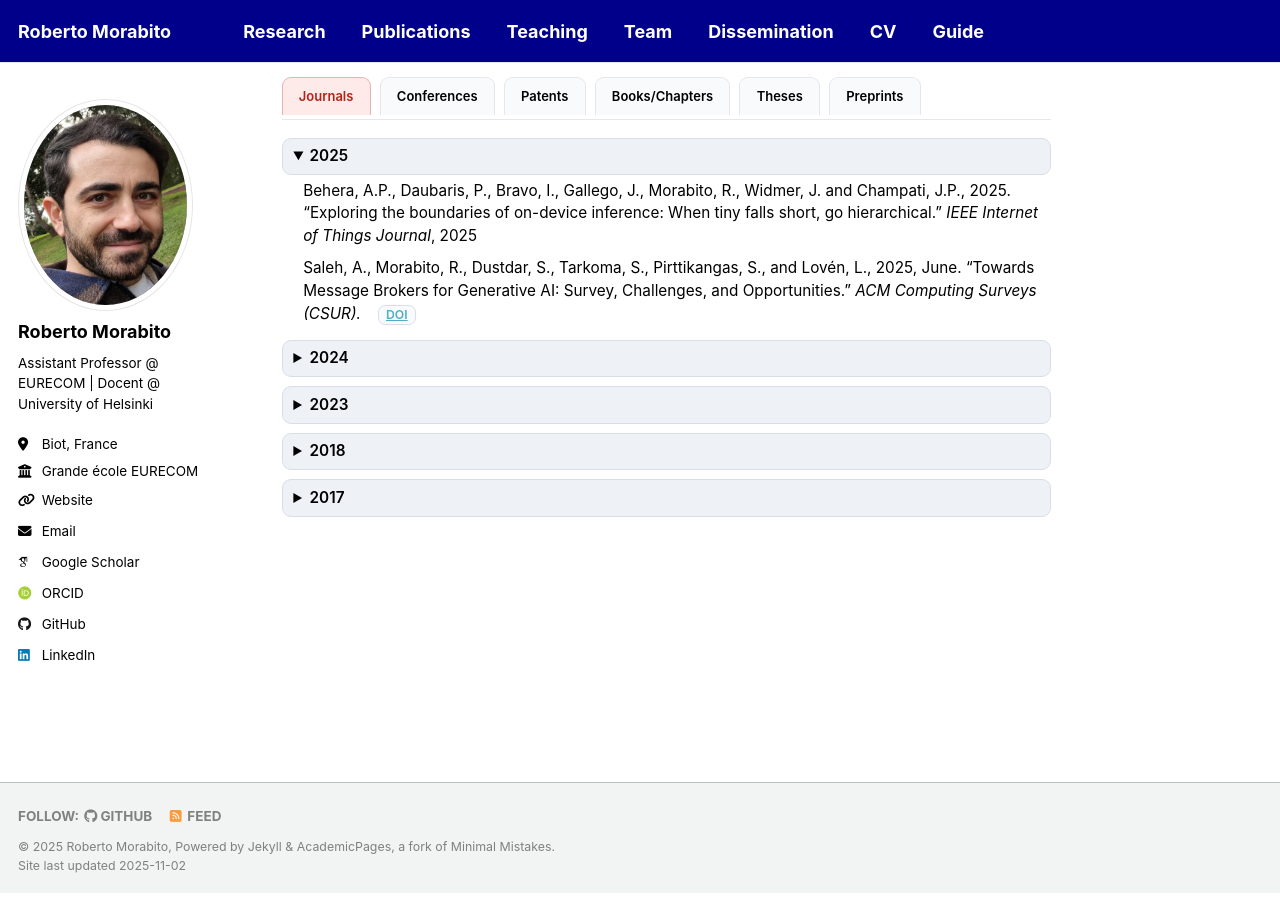
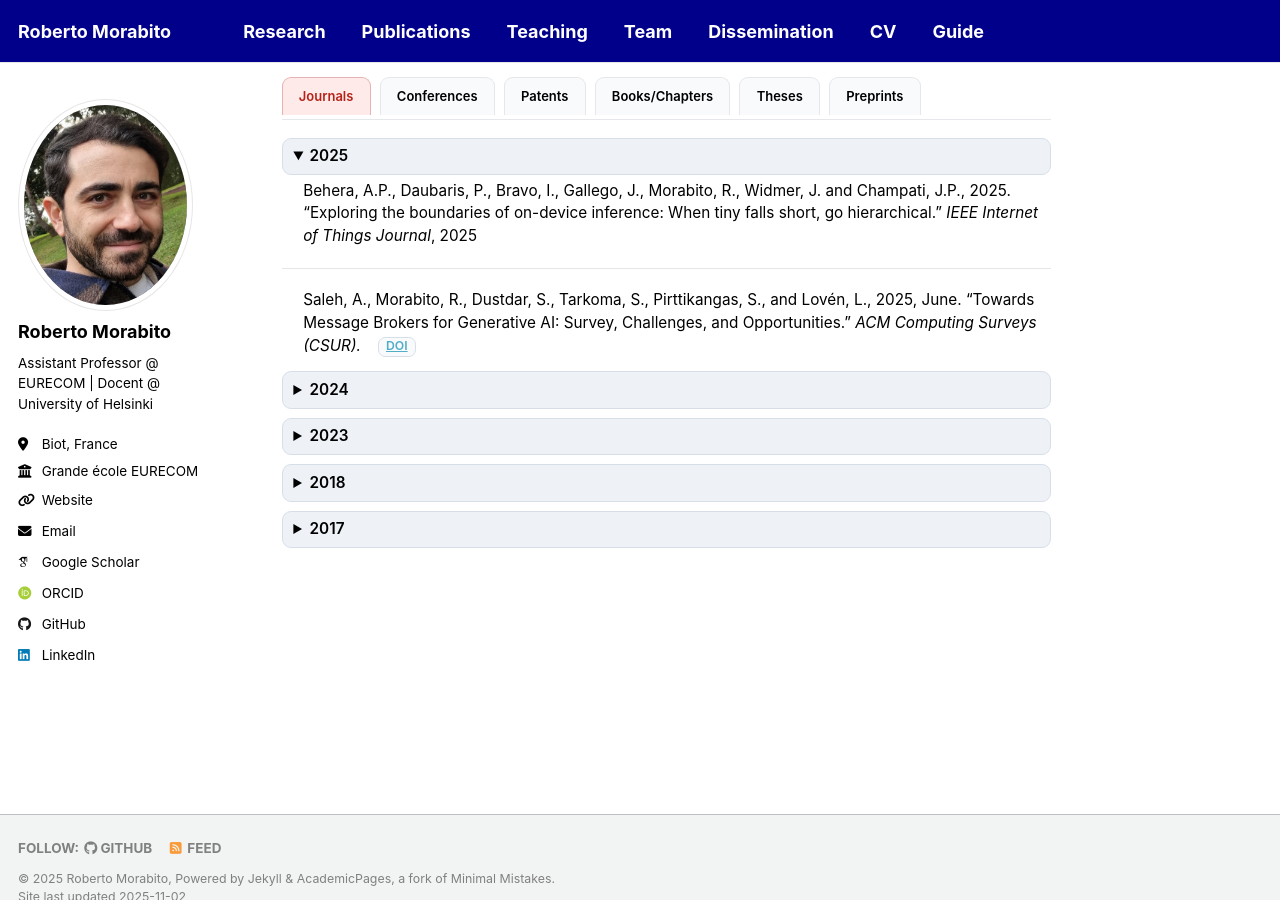
Before and after one commit to robertmora/robertmora.github.io, a Jekyll site: the page built from _pages/publications.html, in a window 1280 px wide and 900 px high, scrolled down 571 px. Built offline with Jekyll 4.4.1, drawn with Linux system fonts in a browser that asks for light colours; some web fonts are replaced; a script that is not in the unit is left out.

Commit message:
Update publications.html

```diff
--- a/_pages/publications.html
+++ b/_pages/publications.html
@@ -157,6 +157,7 @@ author_profile: true
       <div class="pub-item">
         Behera, A.P., Daubaris, P., Bravo, I., Gallego, J., Morabito, R., Widmer, J. and Champati, J.P., 2025. “Exploring the boundaries of on-device inference: When tiny falls short, go hierarchical.” <span class="pub-venue">IEEE Internet of Things Journal</span>, 2025
       </div>
+      <hr class="pub-separator">
       <div class="pub-item">
         Saleh, A., Morabito, R., Dustdar, S., Tarkoma, S., Pirttikangas, S., and Lovén, L., 2025, June. “Towards Message Brokers for Generative AI: Survey, Challenges, and Opportunities.” <span class="pub-venue">ACM Computing Surveys (CSUR).</span>
         <span class="pub-badges">
```
